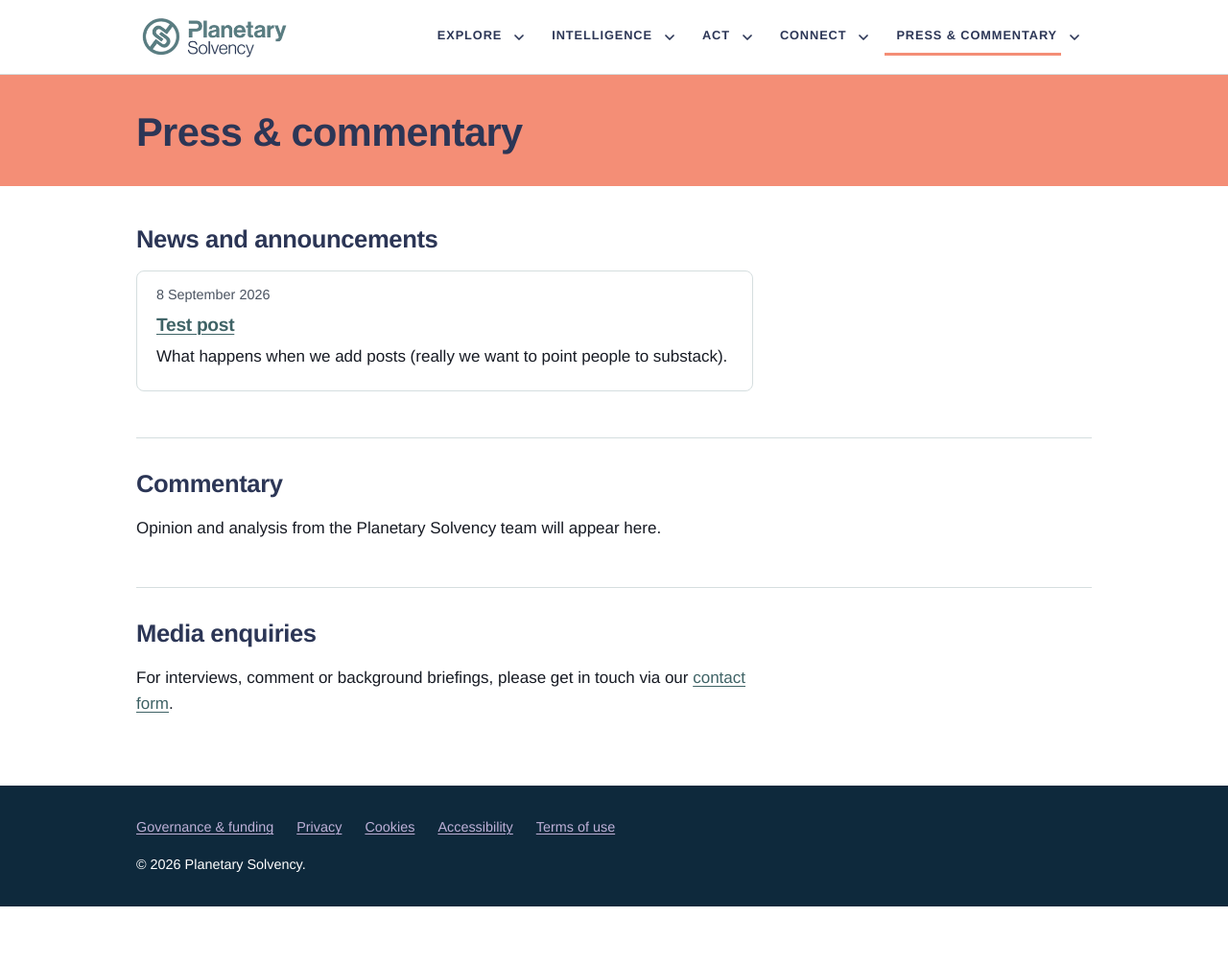
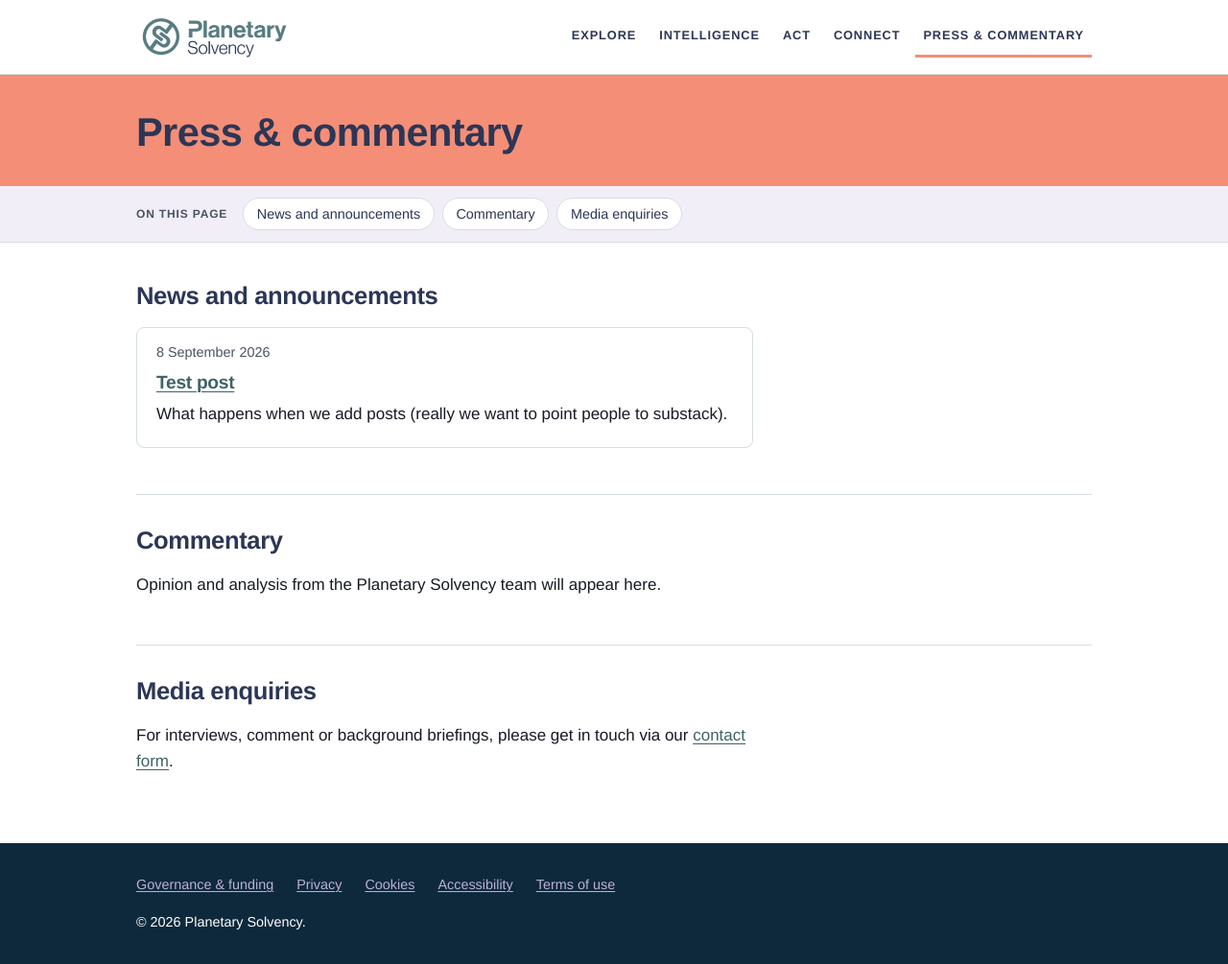
Before and after one commit to planetarysolvencyadmin/ps-website, a Jekyll site: the page built from press-and-commentary.md, in a window 1280 px wide. Shown: the whole page at 96% size. Built offline with Jekyll 4.4.1, drawn with Linux system fonts in a browser that asks for light colours; before the commit the page ends 945 px from its top, so only the background shows below that.

Commit message:
Replace dropdown menu with plain links and on-page jump links; remove stray backslashes on home
The header is now five plain links with no scripts. Each hub page shows an
'On this page' row of jump links built from _data/navigation.yml.

Co-Authored-By: Claude Sonnet 5.5 <noreply@anthropic.com>
Claude-Session: https://claude.ai/code/session_01NuoryHRzi15M972iojqprk

```diff
--- a/_includes/header.html
+++ b/_includes/header.html
@@ -3,74 +3,12 @@
     <a class="site-logo" href="{{ '/' | relative_url }}">
       <img src="{{ '/assets/images/logo.png' | relative_url }}" alt="Planetary Solvency, home" width="160" height="45">
     </a>
-    <button class="nav-toggle" type="button" aria-expanded="false" aria-controls="site-nav">Menu</button>
-    <nav class="site-nav" id="site-nav" aria-label="Main">
+    <nav class="site-nav" aria-label="Main">
       <ul class="nav-list">
         {% for section in site.data.navigation %}
-        <li class="nav-item">
-          <div class="nav-row">
-            <a class="nav-top" href="{{ section.url | relative_url }}"{% if page.url == section.url %} aria-current="page"{% endif %}>{{ section.title }}</a>
-            <button class="nav-expand" type="button" aria-expanded="false" aria-controls="sub-{{ forloop.index }}">
-              <span class="visually-hidden">{{ section.title }} sections</span>
-              <svg width="12" height="12" viewBox="0 0 12 12" aria-hidden="true" focusable="false"><path d="M2 4l4 4 4-4" fill="none" stroke="currentColor" stroke-width="1.75" stroke-linecap="round" stroke-linejoin="round"/></svg>
-            </button>
-          </div>
-          <ul class="nav-sub" id="sub-{{ forloop.index }}">
-            {% for item in section.items %}
-            <li><a href="{{ section.url | append: '#' | append: item.anchor | relative_url }}">{{ item.title }}</a></li>
-            {% endfor %}
-          </ul>
-        </li>
+        <li><a class="nav-top" href="{{ section.url | relative_url }}"{% if page.url == section.url %} aria-current="page"{% endif %}>{{ section.title }}</a></li>
         {% endfor %}
       </ul>
     </nav>
   </div>
 </header>
-<script>
-  (function () {
-    var nav = document.getElementById('site-nav');
-    var toggle = document.querySelector('.nav-toggle');
-    var items = nav.querySelectorAll('.nav-item');
-
-    function closeSections(except) {
-      items.forEach(function (item) {
-        if (item === except) return;
-        item.classList.remove('is-open');
-        item.querySelector('.nav-expand').setAttribute('aria-expanded', 'false');
-      });
-    }
-    function closeAll() {
-      closeSections(null);
-      nav.classList.remove('is-open');
-      toggle.setAttribute('aria-expanded', 'false');
-    }
-
-    toggle.addEventListener('click', function () {
-      var open = nav.classList.toggle('is-open');
-      toggle.setAttribute('aria-expanded', open ? 'true' : 'false');
-      if (!open) closeSections(null);
-    });
-
-    items.forEach(function (item) {
-      var btn = item.querySelector('.nav-expand');
-      btn.addEventListener('click', function () {
-        var open = item.classList.toggle('is-open');
-        btn.setAttribute('aria-expanded', open ? 'true' : 'false');
-        closeSections(item);
-      });
-    });
-
-    nav.querySelectorAll('.nav-sub a').forEach(function (a) {
-      a.addEventListener('click', closeAll);
-    });
-    document.addEventListener('click', function (e) {
-      if (!e.target.closest('.site-header')) closeAll();
-    });
-    document.addEventListener('keydown', function (e) {
-      if (e.key !== 'Escape') return;
-      var open = nav.querySelector('.nav-item.is-open .nav-expand');
-      closeSections(null);
-      if (open) open.focus();
-    });
-  })();
-</script>
--- a/_layouts/default.html
+++ b/_layouts/default.html
@@ -3,7 +3,6 @@
 <head>
   <meta charset="UTF-8">
   <meta name="viewport" content="width=device-width, initial-scale=1.0">
-  <script>document.documentElement.className += ' js';</script>
   <title>{% if page.title %}{{ page.title }} · {{ site.title }}{% else %}{{ site.title }} · {{ site.tagline }}{% endif %}</title>
   <meta name="description" content="{{ page.description | default: site.description }}">
   <link rel="icon" type="image/png" href="{{ '/assets/images/favicon.png' | relative_url }}">
--- a/_layouts/page.html
+++ b/_layouts/page.html
@@ -8,6 +8,18 @@ layout: default
     {% if page.subtitle %}<p class="tagline">{{ page.subtitle }}</p>{% endif %}
   </div>
 </div>
+{% for section in site.data.navigation %}{% if section.url == page.url %}
+<nav class="jump-nav" aria-label="On this page">
+  <div class="wrap">
+    <span class="jump-label">On this page</span>
+    <ul>
+      {% for item in section.items %}
+      <li><a href="#{{ item.anchor }}">{{ item.title }}</a></li>
+      {% endfor %}
+    </ul>
+  </div>
+</nav>
+{% endif %}{% endfor %}
 <div class="wrap content">
   {{ content }}
 </div>
--- a/assets/css/style.css
+++ b/assets/css/style.css
@@ -51,83 +51,42 @@ a:hover { color: var(--navy); text-decoration-thickness: 2px; }
 }
 .skip-link:focus { top: 0; color: #fff; }
 
-/* Header and navigation */
+/* Header and navigation: five plain links, no scripts */
 .site-header { border-bottom: 1px solid var(--line); padding: 1rem 0; background: var(--paper); }
-.site-header .wrap { display: flex; align-items: center; justify-content: space-between; flex-wrap: wrap; gap: 0.75rem; }
+.site-header .wrap { display: flex; align-items: center; justify-content: space-between; flex-wrap: wrap; gap: 0.75rem 1.5rem; }
 .site-logo { display: block; line-height: 0; }
 .site-logo img { height: 45px; width: auto; }
-
-.nav-toggle { display: none; }
-.site-nav ul { list-style: none; margin: 0; padding: 0; }
-.site-nav .nav-list { display: flex; gap: 0.25rem; }
-.site-nav .nav-item { position: relative; }
-.nav-row { display: flex; align-items: center; }
-.site-nav a { color: var(--ink); text-decoration: none; }
+.site-nav ul { list-style: none; margin: 0; padding: 0; display: flex; flex-wrap: wrap; gap: 0 0.5rem; }
 .site-nav .nav-top {
-  padding: 0.5rem 0.25rem 0.5rem 0.75rem;
+  display: block;
+  padding: 0.6rem 0.5rem;
   font-weight: 700;
   font-size: 0.8rem;
   letter-spacing: 0.07em;
   text-transform: uppercase;
+  text-decoration: none;
   color: var(--navy);
   border-bottom: 3px solid transparent;
 }
 .site-nav .nav-top[aria-current="page"] { border-bottom-color: var(--coral); }
 .site-nav .nav-top:hover { border-bottom-color: var(--teal); }
-.nav-expand {
-  display: none;
-  align-items: center; justify-content: center;
-  width: 28px; height: 28px; padding: 0; margin-right: 0.25rem;
-  background: none; border: 0; border-radius: 4px; color: var(--navy); cursor: pointer;
-}
-.nav-expand:hover { background: var(--lilac-soft); }
-.nav-expand svg { transition: transform 0.15s; }
-.nav-item.is-open > .nav-row .nav-expand svg { transform: rotate(180deg); }
-@media (prefers-reduced-motion: reduce) { .nav-expand svg { transition: none; } }
-
-.site-nav .nav-sub {
-  display: none;
-  position: absolute; top: 100%; left: 0; z-index: 10; min-width: 17rem;
-  background: #fff; border: 1px solid var(--line); border-top: 3px solid var(--coral);
-  border-radius: 0 0 8px 8px; padding: 0.5rem 0;
-  box-shadow: 0 8px 24px rgba(23, 27, 36, 0.1);
-}
-.site-nav .nav-item:last-child .nav-sub { left: auto; right: 0; }
-.site-nav .nav-sub a { display: block; padding: 0.45rem 1rem; font-size: 0.95rem; }
-.site-nav .nav-sub a:hover { background: var(--lilac-soft); color: var(--navy); }
-
-/* Without JavaScript: sections open on hover or keyboard focus */
-html:not(.js) .nav-item:hover > .nav-sub,
-html:not(.js) .nav-item:focus-within > .nav-sub { display: block; }
-/* With JavaScript: sections are closed until chosen (click, tap or keyboard) */
-.js .nav-expand { display: inline-flex; }
-.js .nav-item.is-open > .nav-sub { display: block; }
-
-@media (max-width: 960px) {
-  .js .nav-toggle {
-    display: block; font: inherit; font-weight: 700; color: var(--navy);
-    background: none; border: 2px solid var(--navy); border-radius: 6px;
-    padding: 0.4rem 1rem; min-height: 44px; cursor: pointer;
-  }
-  .js .site-nav { display: none; width: 100%; }
-  .js .site-nav.is-open { display: block; }
-  .site-nav .nav-list { flex-direction: column; gap: 0; border-top: 1px solid var(--line); }
-  .site-nav .nav-item { border-bottom: 1px solid var(--line); }
-  .site-nav .nav-row { justify-content: space-between; }
-  .site-nav .nav-top { flex: 1; padding: 0.85rem 0; border-bottom: 0; }
-  .nav-expand { width: 44px; height: 44px; margin: 0; }
-  .site-nav .nav-sub {
-    position: static; min-width: 0; border: 0; border-radius: 0; box-shadow: none;
-    padding: 0 0 0.75rem 0.75rem;
-  }
-  .site-nav .nav-sub a { padding: 0.6rem 0.5rem; }
-  html:not(.js) .site-nav .nav-sub { display: block; }
-}
 
 /* Page heading bar */
 .page-band { background: var(--coral); color: var(--ink); padding: 2.25rem 0 2rem; }
 .page-band h1 { margin: 0; color: var(--navy); }
 .page-band .tagline { margin: 0.5rem 0 0; color: var(--ink); font-size: 1.15rem; max-width: 60ch; }
+
+/* In-page jump links on hub pages */
+.jump-nav { background: var(--lilac-soft); border-bottom: 1px solid var(--line); padding: 0.75rem 0; }
+.jump-nav .wrap { display: flex; flex-wrap: wrap; align-items: center; gap: 0.5rem 1rem; }
+.jump-label { font-size: 0.75rem; font-weight: 700; letter-spacing: 0.07em; text-transform: uppercase; color: var(--muted); }
+.jump-nav ul { list-style: none; margin: 0; padding: 0; display: flex; flex-wrap: wrap; gap: 0.5rem; }
+.jump-nav a {
+  display: inline-block; padding: 0.3rem 0.85rem; min-height: 32px;
+  background: #fff; border: 1px solid var(--line); border-radius: 999px;
+  font-size: 0.9rem; text-decoration: none; color: var(--navy);
+}
+.jump-nav a:hover { border-color: var(--navy); }
 
 .site-main { flex: 1; padding-bottom: 3.5rem; }
 .site-main:focus { outline: none; }
```
Also changed, not shown: index.md (+2 -6 lines).
